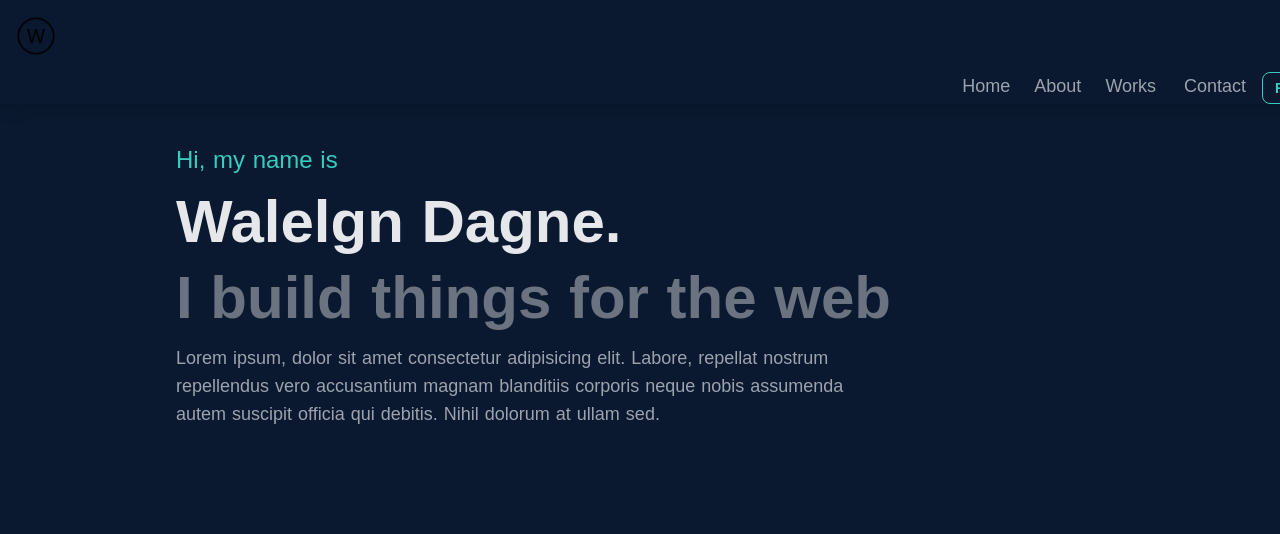
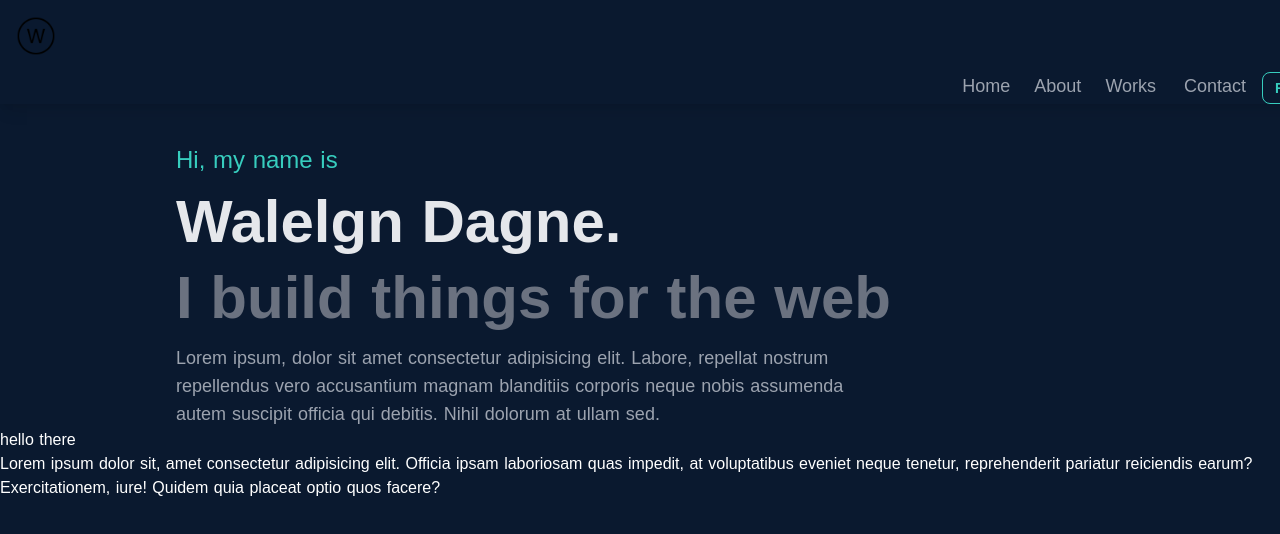
Before and after one commit to waledagne/portfolio-site, a Nuxt app: page / in a window 1280 px wide. Shown: the top 534 px of the page. Built offline with nearby package versions, Linux system fonts and the light colour scheme.

Commit message:
chore:about us page

```diff
--- a/components/about.vue
+++ b/components/about.vue
@@ -1,3 +1,11 @@
 <template>
-  <div></div>
+  <div id="about">
+    <h1 class="text-white">hello there</h1>
+    <p class="text-white">
+      Lorem ipsum dolor sit, amet consectetur adipisicing elit. Officia ipsam
+      laboriosam quas impedit, at voluptatibus eveniet neque tenetur,
+      reprehenderit pariatur reiciendis earum? Exercitationem, iure! Quidem quia
+      placeat optio quos facere?
+    </p>
+  </div>
 </template>
--- a/components/nav.vue
+++ b/components/nav.vue
@@ -1,12 +1,18 @@
 <template>
-  <div class="w-1/2 md:w-full shadow-lg z-40">
+  <div class="w-1/2 md:w-full shadow-lg">
     <div class="flex justify-start py-4 mx-4">
       <img src="~/assets/images/logo2.png" alt="" class="w-10 h-10" />
     </div>
     <div class="justify-end items-end flex flex-row">
       <ul class="text-white flex flex-row justify-between mx-2">
-        <li class="mx-3 hover:text-accent text-lg text-gray-400">Home</li>
-        <li class="mx-3 hover:text-accent text-lg text-gray-400">About</li>
+        <nuxt-link to="#about"
+          ><li class="mx-3 hover:text-accent text-lg text-gray-400">
+            Home
+          </li></nuxt-link
+        >
+        <a href="#about">
+          <li class="mx-3 hover:text-accent text-lg text-gray-400">About</li></a
+        >
         <li class="mx-3 hover:text-accent text-lg text-gray-400">Works</li>
         <li class="mx-4 hover:text-accent text-lg text-gray-400">Contact</li>
         <li>
@@ -16,3 +22,7 @@
     </div>
   </div>
 </template>
+
+<script>
+export default {};
+</script>
--- a/pages/index.vue
+++ b/pages/index.vue
@@ -17,15 +17,18 @@
           Nihil dolorum at ullam sed.
         </p>
       </div>
+      <About />
     </div>
   </div>
 </template>
 
 <script>
 import Nav from "~/components/nav.vue";
+import About from "~/components/about.vue";
 export default {
   components: {
     Nav,
+    About,
   },
 };
 </script>
```
